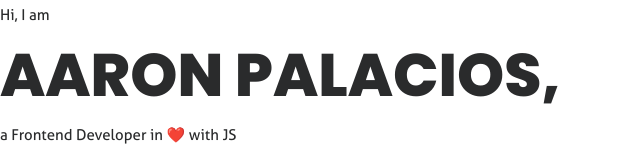
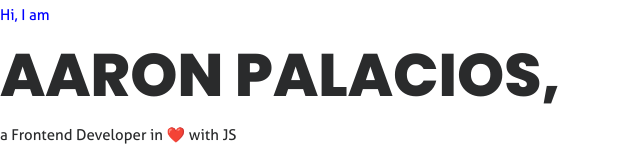
Before and after one commit to apalaciosdev/apalaciosdev-Website, a React (Create React App) app: page / in a window 1280 px wide. Shown: the top 160 px of the page, without its empty margins (0-640 px from the left). Built offline with nearby package versions, Linux system fonts and the light colour scheme.

Commit message:
2112291518

```diff
--- /dev/null
+++ b/src/assets/css/header.js
@@ -0,0 +1,7 @@
+
+
+export default{
+  letras: {
+    color: 'blue'
+  }
+}
--- a/src/components/Header.js
+++ b/src/components/Header.js
@@ -1,11 +1,15 @@
 import React from 'react'
+import header from '../assets/css/header'
+import {createUseStyles} from 'react-jss'
+
+const Header = ({data}) => {
+  const useStyles = createUseStyles(header);
+  const classes = useStyles();
 
 
-const Header = ({data}) => {
-  console.log(data.name)
   return (
     <div>
-      <p>{data.welcomeTitle}</p>
+      <p className={classes.letras}>{data.welcomeTitle}</p>
       <p className='name'>{data.name}</p>
       <p>{data.descriptionTitle}</p>
     </div>
```
